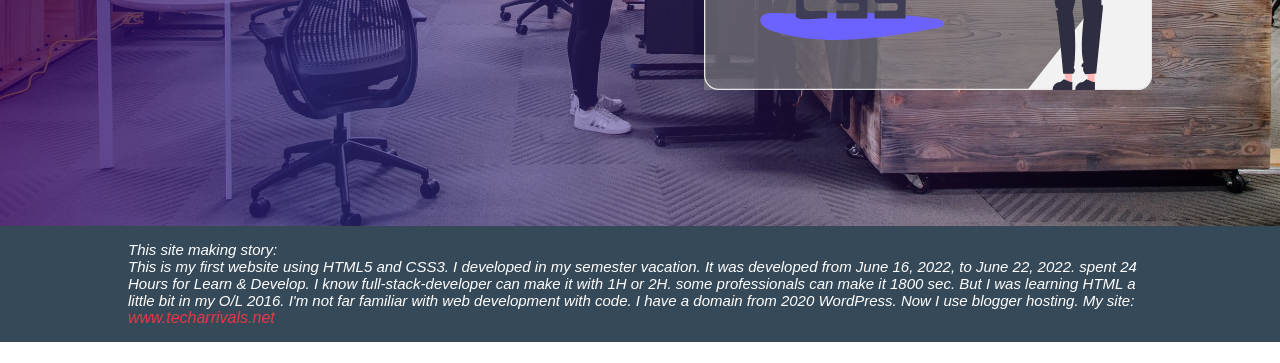
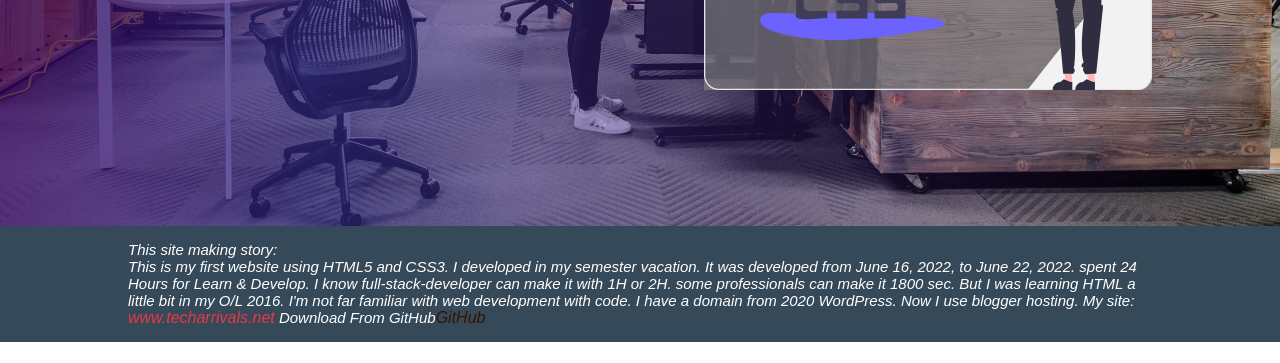
Before and after one commit to Aneekq/First-web-dev, a plain HTML site: page index.html in a window 1280 px wide. Shown: the part 437-800 px from the top of the page. Drawn offline with Linux system fonts and the light colour scheme.

Commit message:
Update index.html

```diff
--- a/index.html
+++ b/index.html
@@ -43,6 +43,7 @@
     spent 24 Hours for Learn & Develop. I know full-stack-developer can make it with 1H or 2H. some professionals can make it 1800 sec. But I was learning HTML a little bit in my O/L 2016. I'm not far familiar with web development with code.
     I have a domain from 2020 WordPress. Now I use blogger hosting.
   My site: <a href="https://www.techarrivals.net" style="text-decoration: none; color:#e63946">www.techarrivals.net</a>
+      Download From GitHub<a href="https://github.com/Aneekq/First-web-dev">GitHub</a?
   </p>
 </div>
 
```
